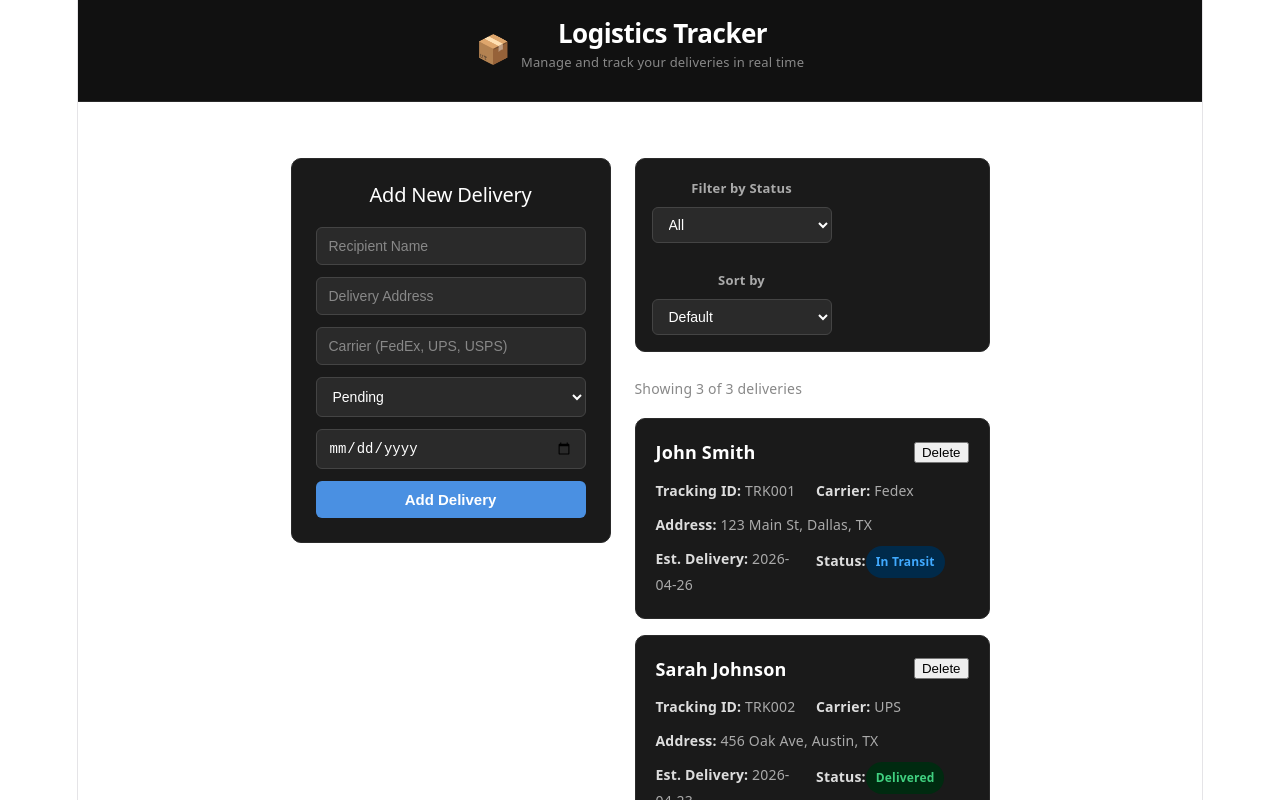
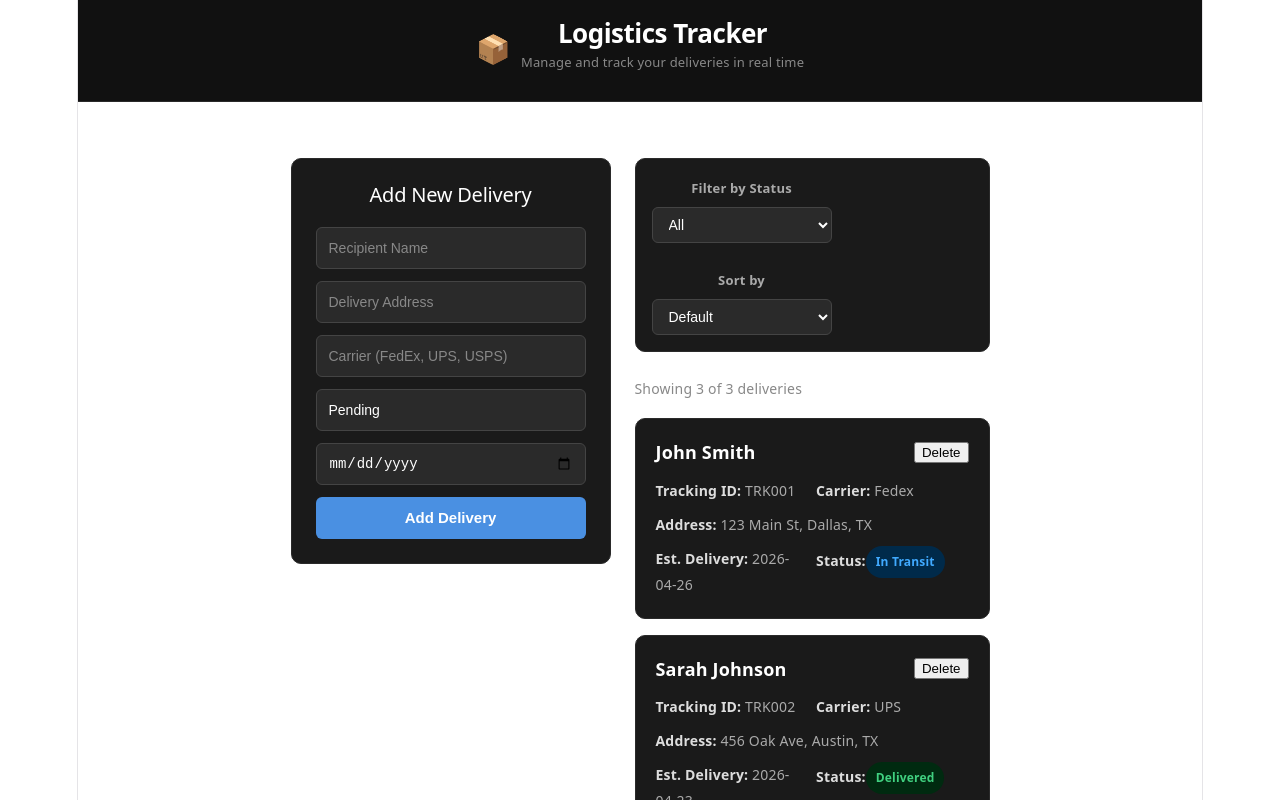
Before and after one commit to crispcodews/logistics-tracker, a React (Vite) app: page / in a window 1280 px wide. Shown: the top 800 px of the page. Built offline with nearby package versions, Linux system fonts and the light colour scheme.

Commit message:
Updates to Date Section
-webkit-appearance: none
height: 42px
input[type="date"]
::-webkit-date-and-time-value

```diff
--- a/src/components/AddDeliveryForm.module.css
+++ b/src/components/AddDeliveryForm.module.css
@@ -24,10 +24,24 @@
   box-sizing: border-box;
   background-color: #2a2a2a;
   color: #ffffff;
+  height: 42px;
+  -webkit-appearance: none;
+  appearance: none;
 }
 
 .input::placeholder {
     color: #888;
+}
+
+.input[type="date"] {
+  color: #ffffff;
+  min-height: 42px;
+  line-height: normal;
+}
+
+.input[type="date"]::-webkit-date-and-time-value {
+  text-align: left;
+  color: #ffffff;
 }
 
 .input:focus {
@@ -44,6 +58,7 @@
   font-size: 15px;
   cursor: pointer;
   font-weight: 600;
+  height: 42px;
 }
 
 .submitButton:hover {
```
